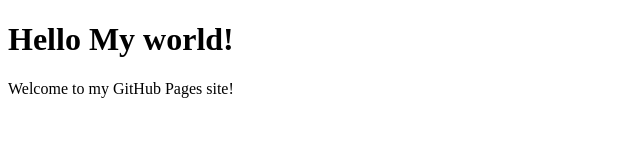
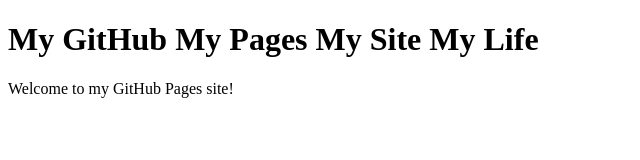
Before and after one commit to Mohammadkhan85/farhanworks, a plain HTML site: page index.html in a window 1280 px wide. Shown: the whole page, without its empty margins (0-640 px from the left). Drawn offline with Linux system fonts and the light colour scheme.

Commit message:
Update index.html

```diff
--- a/index.html
+++ b/index.html
@@ -4,7 +4,7 @@
     <title>My GitHub My Pages My Site My Life</title>
   </head>
   <body>
-    <h1>Hello My world!</h1>
+    <h1>My GitHub My Pages My Site My Life</h1>
     <p>Welcome to my GitHub Pages site!</p>
   </body>
 </html>
```
